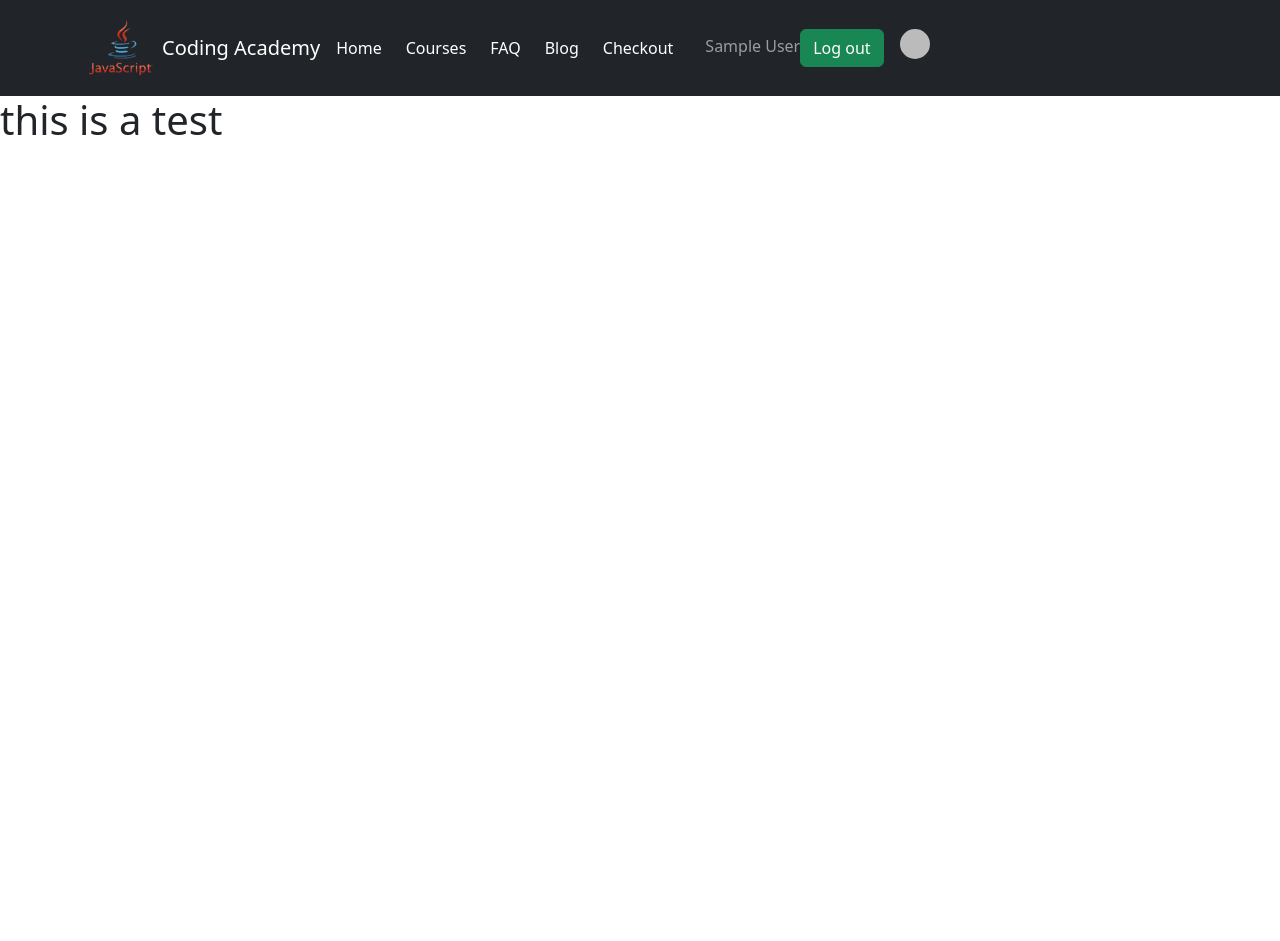
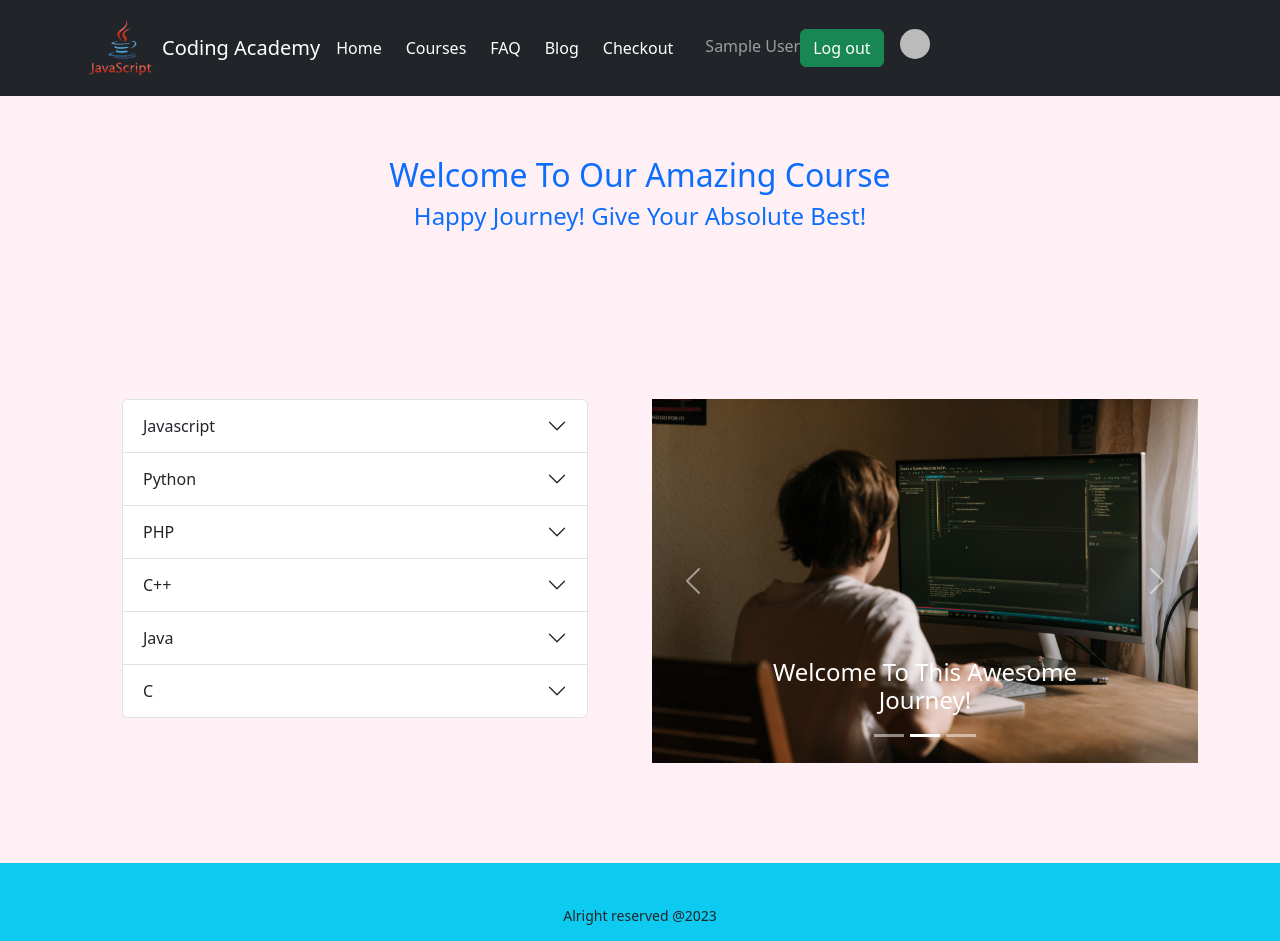
Before and after one commit to Sayeednayeem1/-b610-learning-platform-client, a React (Create React App) app: page /checkout in a window 1280 px wide. Shown: the top 941 px of the page. Before the commit the page ends 800 px from the top, so only its background shows below. Built offline with nearby package versions, Linux system fonts and the light colour scheme; no server answers; sample sign-in values are in the browser's storage.

Commit message:
updated the detail route and added a footer

```diff
--- a/src/components/Category/Category.js
+++ b/src/components/Category/Category.js
@@ -1,13 +1,14 @@
 import React from 'react';
 import { useLoaderData } from 'react-router-dom';
+import { FaFacebook, FaInstagram, FaTwitter, } from 'react-icons/fa';
 import Detail from '../Detail/Detail';
 
 const Category = () => {
     const details = useLoaderData();
     console.log(details);
     return (
-        <div>
-            <div className='thistest'>
+        <div className='category-bg'>
+            <div className='category-detail'>
                 {
                     details.map(detail => <Detail
 
@@ -17,6 +18,14 @@ const Category = () => {
                     ></Detail>)
                 }
             </div>
+            <footer className='text-center bg-info category-footer'>
+                <p><small>Alright reserved @2023</small></p>
+                <div>
+                    <FaFacebook className='fs-1'></FaFacebook>
+                    <FaTwitter className='ms-5 fs-1'></FaTwitter>
+                    <FaInstagram className='ms-5 fs-1'></FaInstagram>
+                </div>
+            </footer>
         </div>
     );
 };
--- a/src/components/Checkout/Checkout.js
+++ b/src/components/Checkout/Checkout.js
@@ -1,9 +1,119 @@
 import React from 'react';
+import Carousel from 'react-bootstrap/Carousel';
+import Download from '../../assets/brands/download.jpg';
+import { FaFacebook, FaInstagram, FaTwitter, } from 'react-icons/fa';
+import Download1 from '../../assets/brands/download (1).jpg';
+import Download2 from '../../assets/brands/download (2).jpg';
+import Accordion from 'react-bootstrap/Accordion';
+import { Col, Container, Row } from 'react-bootstrap';
 
 const Checkout = () => {
     return (
-        <div>
-            <h1>this is a test</h1>
+        <div className='checkout-route'>
+            <div className='text-primary text-center checkout-text'>
+                <h2>Welcome To Our Amazing Course</h2>
+                <h4>Happy Journey! Give Your Absolute Best!</h4>
+            </div>
+            <Container className='container-checkout'>
+                <Row>
+                    <Col lg="6">
+                        <Accordion defaultActiveKey={['0']} alwaysOpen>
+                            <Accordion.Item eventKey="1">
+                                <Accordion.Header>Javascript</Accordion.Header>
+                                <Accordion.Body>
+                                    <p>
+                                        Developers use JavaScript to build complex interactive websites and browser games, and to connect servers to websites and web applications. Because of this versatility, it's easy to see why this language is the most commonly used programming language in the world.
+                                    </p>
+                                </Accordion.Body>
+                            </Accordion.Item>
+                            <Accordion.Item eventKey="2">
+                                <Accordion.Header>Python</Accordion.Header>
+                                <Accordion.Body>
+                                    <p>
+                                        Python is commonly used for developing websites and software, task automation, data analysis, and data visualization. Since it's relatively easy to learn, Python has been adopted by many non-programmers such as accountants and scientists, for a variety of everyday tasks, like organizing finances.
+                                    </p>
+                                </Accordion.Body>
+                            </Accordion.Item>
+                            <Accordion.Item eventKey="3">
+                                <Accordion.Header>PHP</Accordion.Header>
+                                <Accordion.Body>
+                                    <p>
+                                        Thus, PHP is used to create small static websites as well as large content-based sites. Some of the best Web Content Management Systems (CMS) managed by PHP are WordPress and its plugins, user interface of Drupal, Joomla, Facebook, MediaWiki, Silverstripe, and Digg, among others.
+                                    </p>
+                                </Accordion.Body>
+                            </Accordion.Item>
+                            <Accordion.Item eventKey="4">
+                                <Accordion.Header>C++</Accordion.Header>
+                                <Accordion.Body>
+                                    <p>
+                                        What is C++ Used For? C++ (or “C-plus-plus”) is a general-purpose programming and coding language. C++ is used in developing browsers, operating systems, and applications, as well as in-game programming, software engineering, data structures, etc.
+                                    </p>
+                                </Accordion.Body>
+                            </Accordion.Item>
+                            <Accordion.Item eventKey="5">
+                                <Accordion.Header>Java</Accordion.Header>
+                                <Accordion.Body>
+                                    <p>
+                                        Developers use Java to construct applications in laptops, data centres, game consoles, scientific supercomputers, cell phones, and other devices. Java is the world's third most popular programming language, after Python and C – according to the TIOBE index, which evaluates programming language popularity.
+                                    </p>
+                                </Accordion.Body>
+                            </Accordion.Item>
+                            <Accordion.Item eventKey="5">
+                                <Accordion.Header>C</Accordion.Header>
+                                <Accordion.Body>
+                                    <p>
+                                        It has found lasting use in operating systems, device drivers, protocol stacks, though decreasingly for application software. C is commonly used on computer architectures that range from the largest supercomputers to the smallest microcontrollers and embedded systems.
+                                    </p>
+                                </Accordion.Body>
+                            </Accordion.Item>
+                        </Accordion>
+                    </Col>
+                    <Col lg='6'>
+                        <Carousel>
+                            <Carousel.Item>
+                                <img
+                                    className="d-block w-100"
+                                    src={Download1}
+                                    alt="First slide"
+                                />
+                                <Carousel.Caption>
+                                    <h4>Welcome To This Awesome Journey!</h4>
+                                </Carousel.Caption>
+                            </Carousel.Item>
+                            <Carousel.Item>
+                                <img
+                                    className="d-block w-100"
+                                    src={Download}
+                                    alt="Second slide"
+                                />
+
+                                <Carousel.Caption>
+                                    <h4>Welcome To This Awesome Journey!</h4>
+                                </Carousel.Caption>
+                            </Carousel.Item>
+                            <Carousel.Item>
+                                <img
+                                    className="d-block w-100"
+                                    src={Download2}
+                                    alt="Third slide"
+                                />
+
+                                <Carousel.Caption>
+                                    <h4>Welcome To This Awesome Journey!</h4>
+                                </Carousel.Caption>
+                            </Carousel.Item>
+                        </Carousel>
+                    </Col>
+                </Row>
+            </Container>
+            <footer className='text-center bg-info footer-checkout'>
+                <p><small>Alright reserved @2023</small></p>
+                <div>
+                    <FaFacebook className='fs-1'></FaFacebook>
+                    <FaTwitter className='ms-5 fs-1'></FaTwitter>
+                    <FaInstagram className='ms-5 fs-1'></FaInstagram>
+                </div>
+            </footer>
         </div>
     );
 };
--- a/src/components/Courses/courses.css
+++ b/src/components/Courses/courses.css
@@ -19,3 +19,25 @@
    padding: 100px;
 
 }
+.checkout-route{
+    background-color: 	#FFF0F5;
+}
+.container-checkout{
+    padding: 100px;
+}
+.footer-checkout{
+    padding: 40px;
+}
+.checkout-text{
+    padding: 60px;
+}
+.category-bg{
+    background-color: 	#FFF0F5;
+}
+.category-detail{
+    padding-top: 50px;
+    padding-bottom: 50px;
+}
+.category-footer{
+    padding: 60px;
+}
--- a/src/components/Detail/Detail.js
+++ b/src/components/Detail/Detail.js
@@ -8,13 +8,13 @@ const Detail = ({ detail }) => {
     const { title, details, image } = detail;
     return (
         <div>
-            <h2 className='mb-2 mx-auto text-primary text-center'>Details About {title}</h2>
+            <h2 className='mb-5 mx-auto text-primary text-center'>Details About {title}</h2>
             <Card className="text-center mb-5 h-25 c w-25 mx-auto">
                 <Card.Body>
                     <Card.Title>{title}</Card.Title>
                     <Card.Img variant='top' src={image} alt="Responsive image" className="img-fluid" />
                     <Card.Text>
-                        {details}
+                        {details.slice(0, 100)}
                     </Card.Text>
                     <Button variant="success" detail={detail}><Link to='/checkout' className='text-decoration-none text-white'>Get
                         Premium Access</Link></Button>
```
